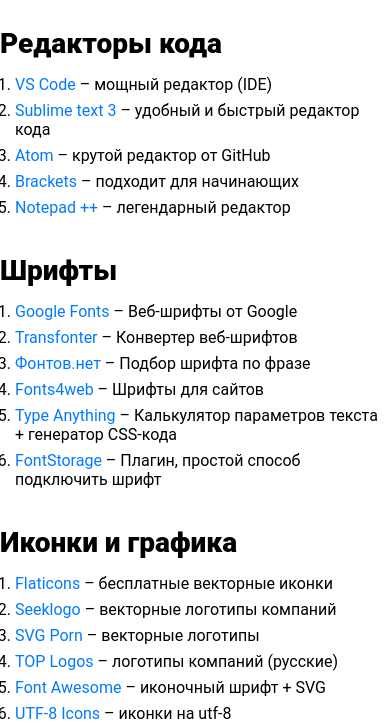
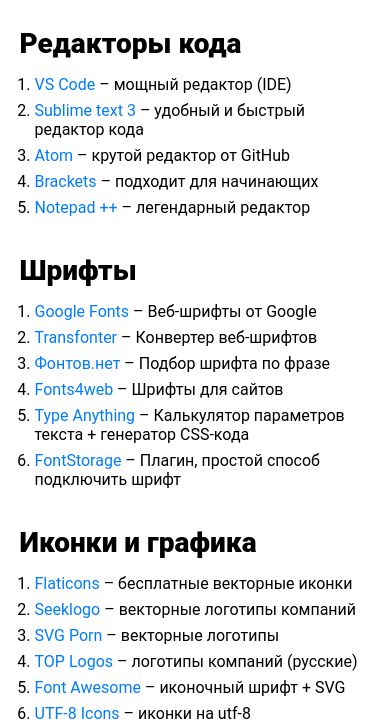
Before and after one commit to Vlasdislav/it-charisma, a plain HTML site: page index.html in a window 390 px wide. Shown: the part 71-798 px from the top of the page. Drawn offline with Linux system fonts and the light colour scheme.

Commit message:
Update style.css

```diff
--- a/css/style.css
+++ b/css/style.css
@@ -57,7 +57,7 @@ a {
 }
 
 .block {
-    width: 460px;
+    max-width: 460px;
 }
 
 .section-title {
@@ -69,3 +69,31 @@ a {
 .unstyled-list {
     padding-left: 15px;
 }
+
+@media(max-width: 1400px) {
+    .container {
+        max-width: 960px;
+    }
+}
+
+@media(max-width: 992px) {
+    .container {
+        max-width: 740px;
+    }
+
+    .block {
+        max-width: 100%;
+    }
+}
+
+@media(max-width: 768px) {
+    .container {
+        max-width: 560px;
+    }
+}
+
+@media(max-width: 578px) {
+    .container {
+        width: 90%;
+    }
+}
```
